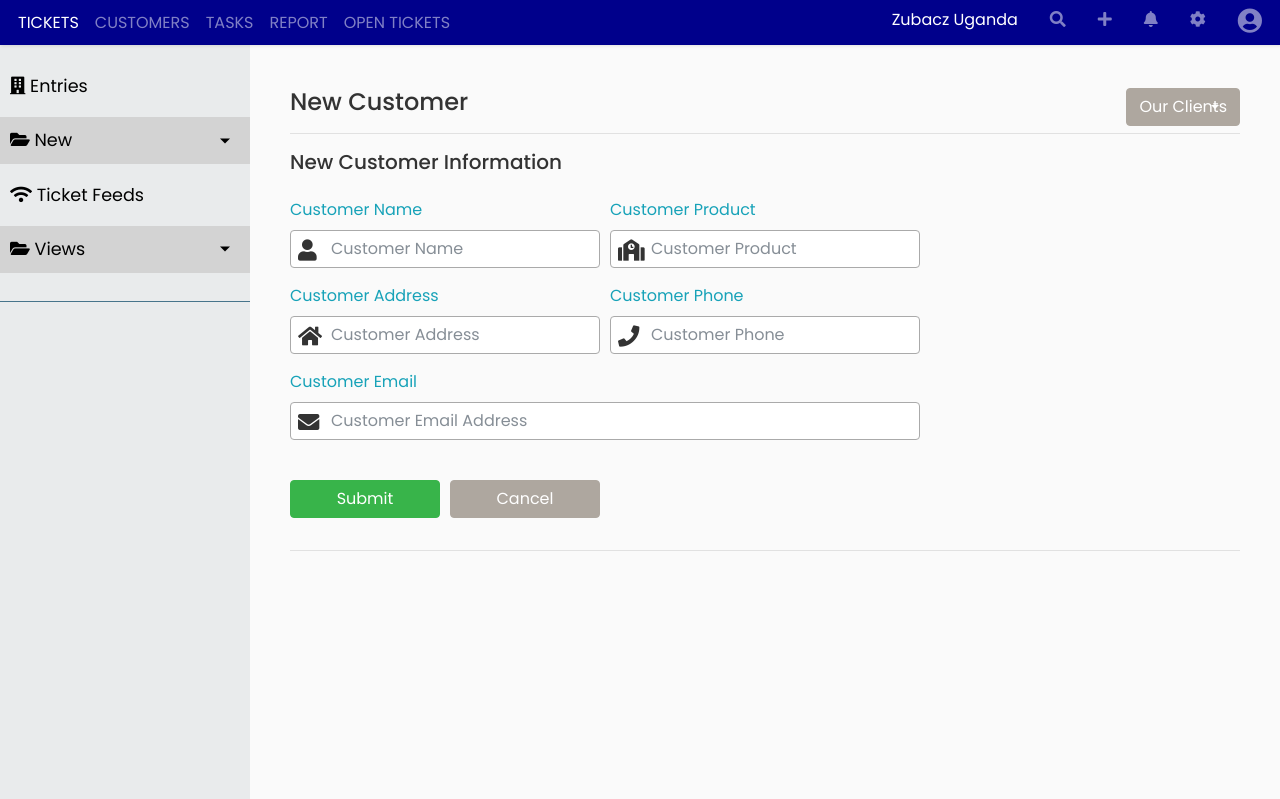
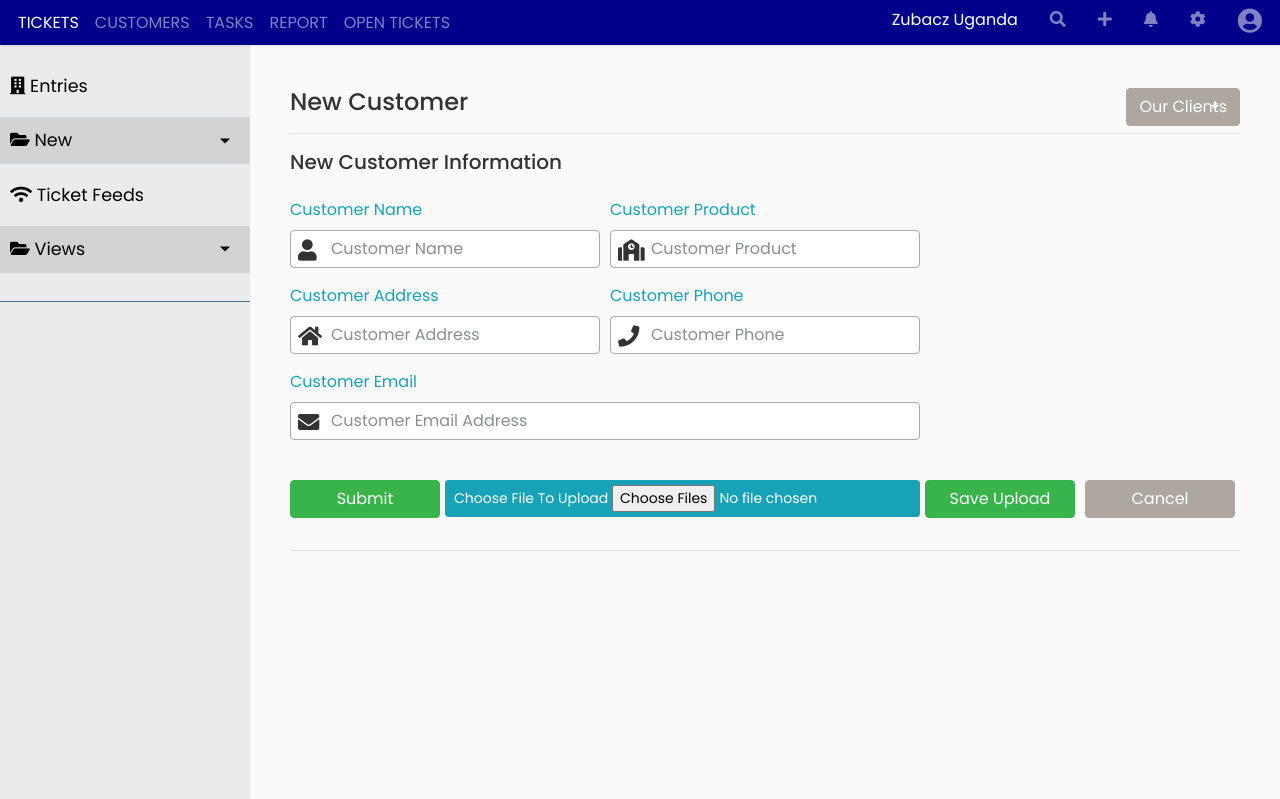
Before and after one commit to WOPGeeks/Ticketing-System, a Flask app: page /client in a window 1280 px wide. Shown: the top 799 px of the page. Run offline with Flask 2, Linux system fonts and the light colour scheme; the visitor is signed in with stand-in values (Sample User, id 1); data that the repository does not hold is empty; some libraries are stand-ins or nearby versions.

Commit message:
Upload files capability

```diff
--- a/app/database/connectDB.py
+++ b/app/database/connectDB.py
@@ -18,8 +18,8 @@ class DatabaseConnectivity:
     def connectToDatabase(self):
 
         try:
-            connectionString = "postgres://xbkhddyykiqqtj:47bb54868364989b09ade3295411d8cf0371913acfed1784c5481d09480b4fa3@ec2-23-23-153-145.compute-1.amazonaws.com:5432/d965p4umfcab6f"
-            # connectionString = "host='localhost' user='postgres' password='' dbname='tickets' port='5432'"
+            # connectionString = "postgres://xbkhddyykiqqtj:47bb54868364989b09ade3295411d8cf0371913acfed1784c5481d09480b4fa3@ec2-23-23-153-145.compute-1.amazonaws.com:5432/d965p4umfcab6f"
+            connectionString = "host='localhost' user='postgres' password='' dbname='tickets' port='5432'"
             self.conn = psycopg2.connect(connectionString)
             print("Connection established")
             return self.conn
--- a/app/templates/dashboard.html
+++ b/app/templates/dashboard.html
@@ -272,7 +272,7 @@
                     <p class="lead">Are you sure you want to delete?</p>
                 </div>
                 <div class="modal-footer">
-                    <button type="button" class="btn btn-primary">Delete</button>
+                    <button type="submit" class="btn btn-primary">Delete</button>
                     <button type="button" class="btn btn-secondary" data-dismiss="modal">Close</button>
                 </div>
             </div>
--- a/app/templates/new_customer.html
+++ b/app/templates/new_customer.html
@@ -233,8 +233,22 @@
                     <div class="form-group col-md-2">
                         <button type="submit" class="btn btn-success btn-block">Submit</button>
                     </div>
+
+                    <form class="md-form" action="#">
+                        <div class="file-field">
+                            <div class="btn btn-info btn-sm float-left">
+                                <span>Choose File To Upload</span>
+                                <input type="file" multiple>
+                            </div>
+
+                        </div>
+                        <div class="form-group col-md-2">
+                            <button type="submit" class="btn btn-success btn-block" formnovalidate formaction="/dashboard">Save Upload</button>
+                        </div>
+                    </form>
+
                     <div class="form-group col-md-2">
-                        <button type="submit" class="btn btn-secondary btn-block">Cancel</button>
+                        <button type="submit" class="btn btn-secondary btn-block" formnovalidate formaction="/dashboard">Cancel</button>
                     </div>
                 </div>
             </form>
--- a/app/templates/new_workorder.html
+++ b/app/templates/new_workorder.html
@@ -205,6 +205,7 @@
                     <div class="form-group col-md-2">
                         <button type="submit" class="btn btn-info btn-block">Save</button>
                     </div>
+
                     <div class="form-group col-md-2">
                         <button type="submit" class="btn btn-secondary btn-block">Cancel</button>
                     </div>
--- a/app/views.py
+++ b/app/views.py
@@ -248,7 +248,7 @@ def view_all_tickets():
         return render_template('dashboard.html', allTheTickets=allTheTickets, currentUser=LoggedInUser1,myTickets=myTickets)
     return redirect(url_for('index'))
 
-@app.route('/dashboard')
+@app.route('/dashboard', methods=['GET', 'POST'])
 def dashboard():
     LoggedInUser = session['username']
     LoggedInUser1 = usersInstance.checkUserRights(LoggedInUser)
```
Also changed, not shown: app/templates/new_engineer.html (+13 -1 lines), app/templates/new_equipment.html (+14 -1 lines), app/templates/new_users.html (+13 -1 lines).
